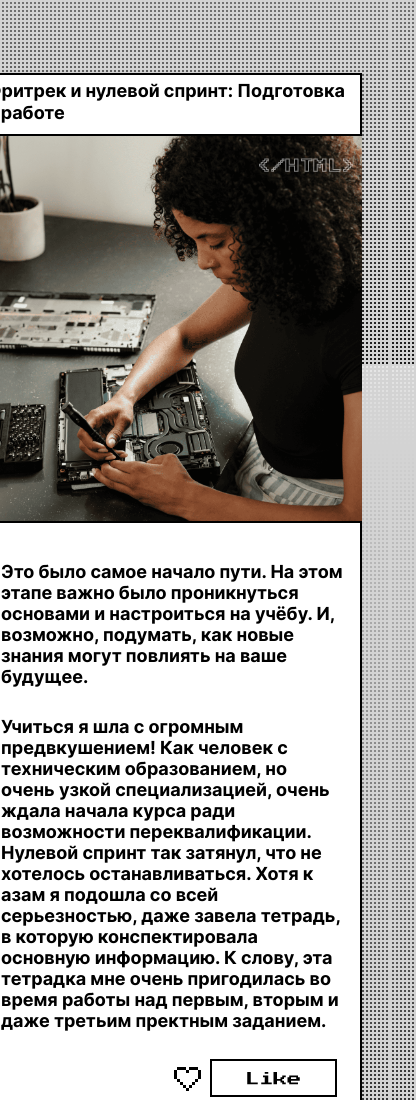
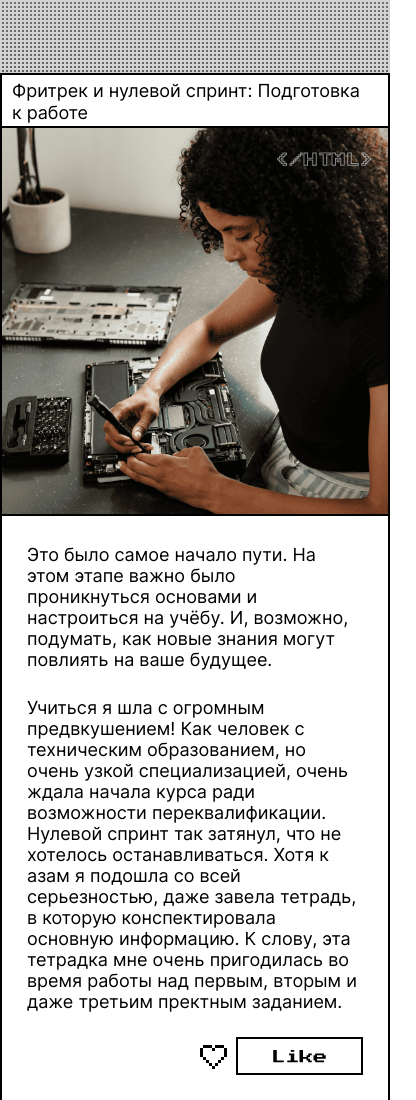
Before and after one commit to JuliaIvaZ/zakrivayuschiy-teg-f, a plain HTML site: page index.html in a window 390 px wide. Shown: the part 480-1580 px from the top of the page, 416 px wide, since content can reach past the window. Drawn offline with Linux system fonts and the light colour scheme.

Commit message:
Правки по ревью_2

```diff
--- a/index.html
+++ b/index.html
@@ -46,7 +46,7 @@
         </ul>
       </nav>
     </header>
-    <main>
+    <main class="main">
       <article class="cards">
         <h2 class="card__title card__text-general">Фритрек и нулевой спринт: Подготовка к работе</h2>
         <div class="card__label">
--- a/styles/animations.css
+++ b/styles/animations.css
@@ -23,14 +23,6 @@
     }
   }
 
-  @supports((text-stroke: 1px #000000) or (-webkit-text-stroke: 1px #000000)) {
-    .label {
-        -webkit-text-stroke: 1px var(--background-color);
-        text-stroke: 1px var(--background-color);
-        text-shadow: none;
-    }
-  }
-
   @keyframes active-heart {
     from {
       transform: scale(1);
--- a/styles/style.css
+++ b/styles/style.css
@@ -17,7 +17,7 @@
   min-inline-size: 320px;
   min-block-size: 100dvb;
   font-family: var(--font-general), sans-serif;
-  font-variation-settings: 'wght' var(--font-weight-text), 'wght' var(--font-weight-title);
+  font-variation-settings: 'wght' var(--font-weight-text);
   background-color: var(--background-color);
   color: var(--accent-color);
   background-image:
@@ -129,8 +129,15 @@
   animation: arrow 0.5s ease-in-out infinite alternate;
 }
 
+.main {
+  width: clamp(23.438rem, 100vw, 43.75rem);
+  display: grid;
+  justify-items: center;
+}
+
 .cards {
-  width: clamp(23.188rem, 99.43vw, 43.5rem);
+  /*width: clamp(23.188rem, 99.43vw, 43.5rem);*/
+  width: clamp(23.438rem, 100vw, 43.75rem);
   display: grid;
   border: 2px solid var(--accent-color);
   background-color: var(--background-color);
@@ -143,12 +150,15 @@
 }
 
 .card__title {
+  width: clamp(23.188rem, calc(100vw - 4px), 43.5rem);
   font-weight: var(--font-weight-title);
   line-height: 21.78px;
-  padding: 5px 10px 5px 10px;
+  padding: 5px 15px 2px 10px;
+  border-bottom: 2px solid var(--accent-color);
 }
 
 .card__label {
+  height: clamp(23.188rem, calc(100vw - 4px), 43.5rem);
   aspect-ratio: 1 / 1;
   position: relative;
 }
@@ -158,9 +168,9 @@
 }
 
 .card__image {
-  width: clamp(22.938rem, 98.86vw, 43.25rem);
-  border-bottom: 2px solid var(--accent-color);
-  border-top: 2px solid var(--accent-color);
+  width: 100%;
+  height: inherit;
+  object-fit: cover;
 }
 
 .label {
@@ -177,6 +187,14 @@
    0 1px var(--background-color),
    1px 0 var(--background-color),
    0 -1px var(--background-color);
+}
+
+@supports((text-stroke: 1px #000000) or (-webkit-text-stroke: 1px #000000)) {
+  .label {
+      -webkit-text-stroke: 1px var(--background-color);
+      text-stroke: 1px var(--background-color);
+      text-shadow: none;
+  }
 }
 
 .bright__image {
@@ -208,11 +226,13 @@
 }
 
 .card__text {
+  width: clamp(23.188rem, calc(100vw - 4px), 43.5rem);
   font-weight: var(--font-weight-text);
   line-height: 21px;
   padding: 28px 25px 0;
   display: grid;
   gap: 27px;
+  border-top: 2px solid var(--accent-color);
 }
 
 .buttons {
@@ -251,9 +271,7 @@
 
 .heart-core {
   fill: var(--background-color);
-  transition: fill 0.3s 0.03s linear; /*Почему переопределяем
-  дефолтную функцию перехода на линейную, если в задании сказано использовать ease?
-  Или я неправильно понимаю, что нужно сделать и как будет лучше?*/
+  transition: fill 0.3s 0.03s linear; /*Спасибо за комментарии!*/
 }
 
 .like-icon:hover .heart-core {
@@ -275,21 +293,23 @@
   transition: fill 0.3s 0.06s linear;
 }
 
+.like-icon.is-liked .heart-core,
 .like-icon:active .heart-core {
   fill: var(--heart-body-color);
   transition: fill 0.3s linear;
 }
 
+.like-icon.is-liked .heart-body,
 .like-icon:active .heart-body {
   fill: var(--heart-body-color);
   transition: fill 0.3s 0.05s linear;
 }
 
-.like-icon.is-liked .heart-core,
-.like-icon.is-liked .heart-body {
+/*
+ {
   fill: var(--heart-body-color);
   transition: fill 0.3s linear;
-}
+}*/
 
 .like-icon.is-liked .heart-outline {
   fill: var(--heart-body-color);
@@ -310,6 +330,7 @@
   font-family: var(--font-accent), sans-serif, fantasy;
   cursor: pointer;
   position: relative;
+  transition: box-shadow 0.3s ease;
 }
 
 .card__like-button {
@@ -360,7 +381,7 @@ button:focus {
   height: 57px;
   white-space: nowrap;
   margin-bottom: 105px;
-  margin-left: clamp(2.156rem, 26.14vw, 11.375rem);
+  /*margin-left: clamp(2.156rem, 26.14vw, 11.375rem);*/
   display: flex;
   justify-content: center;
   align-items: center;
@@ -419,7 +440,7 @@ dialog .floppy-icon {
 
 @media (width <= 375px) {
   .header__title {
-    padding-top: 95px;
+    padding-top: 120px;
   }
 
   .header__subtitle {
```
